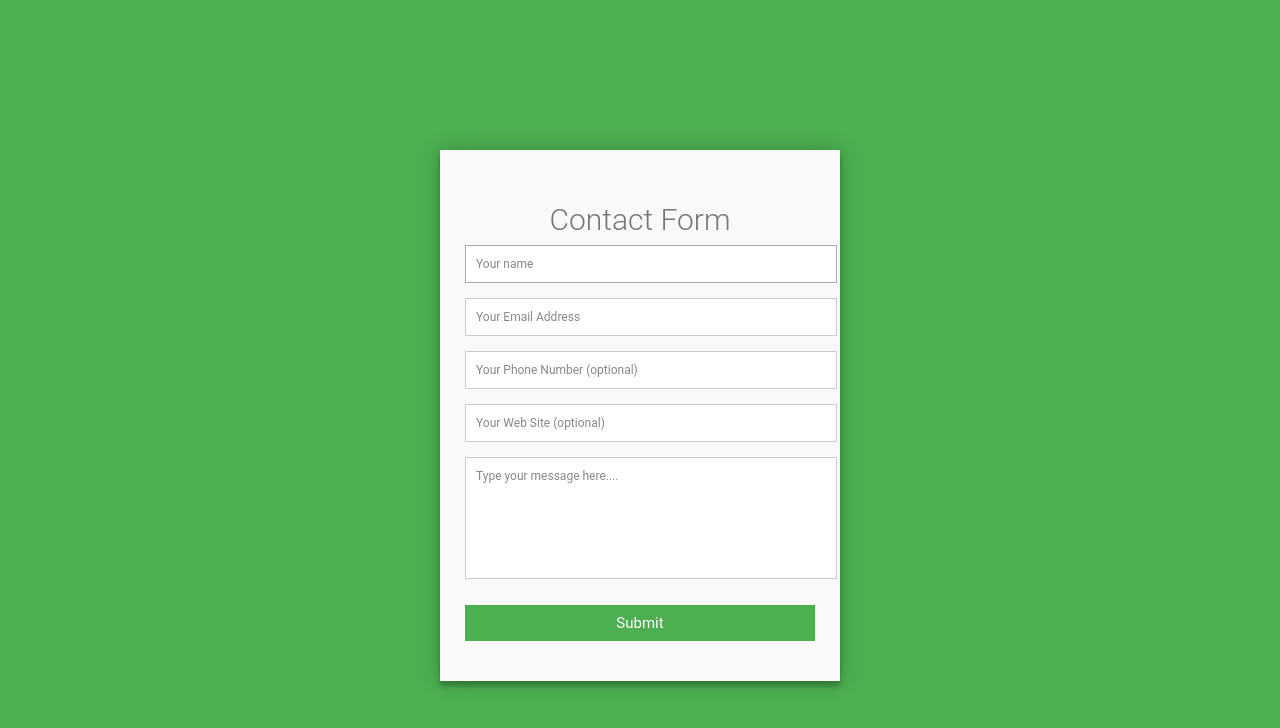
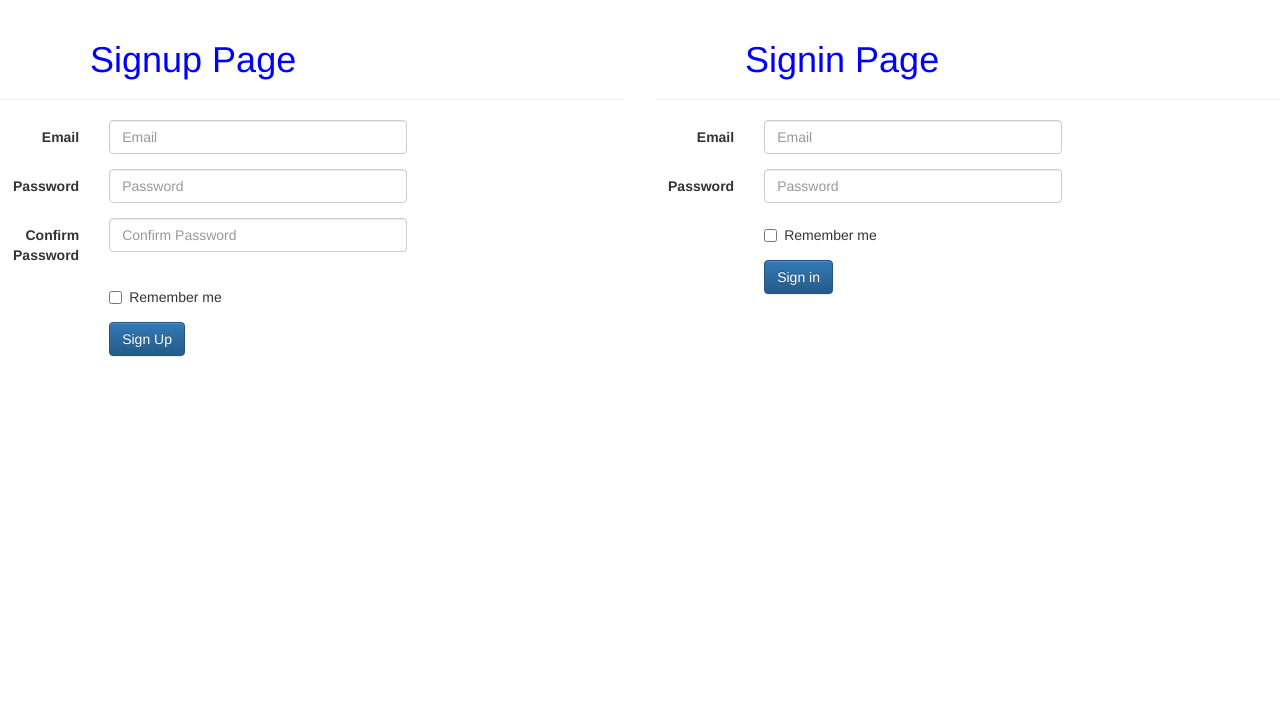
Before and after one commit to Bridgeconn/contact_manager, a React app: page / in a window 1280 px wide. Shown: the top 728 px of the page. Built offline with nearby package versions, Linux system fonts and the light colour scheme.

Commit message:
Signup and Sign in Static

```diff
--- a/App.js
+++ b/App.js
@@ -1,9 +1,11 @@
 import React from 'react';
+import ContactManager from './ContactManager';
 
 class App extends React.Component {
    render() {
       return (
          <div>
+         <ContactManager />
          </div>
       );
    }
--- /dev/null
+++ b/ContactManager.js
@@ -0,0 +1,101 @@
+import React from 'react';
+import {Form} from 'react-bootstrap';
+import {FormGroup} from 'react-bootstrap';
+import {Col} from 'react-bootstrap';
+import {ControlLabel} from 'react-bootstrap';
+import {FormControl} from 'react-bootstrap';
+import {Checkbox} from 'react-bootstrap';
+import {Button} from 'react-bootstrap';
+import {PageHeader} from 'react-bootstrap';
+
+class App extends React.Component {
+  constructor(props) {
+     super(props);
+
+     this.state = {
+        data: 'Initial data...'
+     }
+
+     this.confirm = this.confirm.bind(this);
+
+
+  };
+  confirm(e) {
+    e.preventDefault();
+    alert('The link was clicked.');
+  }
+   render() {
+     var divStyle = {
+       paddingLeft: "90px",
+       color: "blue"
+     };
+     return (
+         <div className ="row">
+         <div className ="col-md-6">
+          <PageHeader> <h1><span style={divStyle}>Signup Page</span> </h1></PageHeader>
+            <Form horizontal>
+             <FormGroup controlId="formHorizontalEmail">
+               <Col componentClass={ControlLabel} sm={2}> Email </Col>
+               <Col sm={6}>
+                 <FormControl type="email" placeholder="Email" />
+               </Col>
+             </FormGroup>
+             <FormGroup controlId="formHorizontalPassword">
+               <Col componentClass={ControlLabel} sm={2}>Password </Col>
+               <Col sm={6}>
+                <FormControl type="password" placeholder="Password" />
+               </Col>
+             </FormGroup>
+             <FormGroup controlId="formHorizontalPassword">
+               <Col componentClass={ControlLabel} sm={2}>Confirm Password </Col>
+               <Col sm={6}>
+                <FormControl type="password" placeholder="Confirm Password" />
+               </Col>
+             </FormGroup>
+             <FormGroup>
+               <Col smOffset={2} sm={4}>
+                 <Checkbox>Remember me</Checkbox>
+               </Col>
+             </FormGroup>
+
+             <FormGroup>
+               <Col smOffset={2} sm={4}>
+               <input type="submit" className="btn btn-primary" name="submit" onClick = {this.confirm} value="Sign Up" />
+               </Col>
+             </FormGroup>
+              </Form>
+              </div>
+              <div className ="col-md-6">
+              <PageHeader> <span style={divStyle}>  Signin Page </span> </PageHeader>
+              <Form horizontal>
+               <FormGroup controlId="formHorizontalEmail">
+                 <Col componentClass={ControlLabel} sm={2}> Email </Col>
+                 <Col sm={6}>
+                   <FormControl type="email" placeholder="Email" />
+                 </Col>
+               </FormGroup>
+               <FormGroup controlId="formHorizontalPassword">
+                 <Col componentClass={ControlLabel} sm={2}>Password </Col>
+                 <Col sm={6}>
+                  <FormControl type="password" placeholder="Password" />
+                 </Col>
+               </FormGroup>
+               <FormGroup>
+                 <Col smOffset={2} sm={4}>
+                   <Checkbox>Remember me</Checkbox>
+                 </Col>
+               </FormGroup>
+               <FormGroup>
+                 <Col smOffset={2} sm={4}>
+                   <input type="submit" className="btn btn-primary" name="submit" onClick = {this.confirm} value="Sign in" />
+
+                 </Col>
+               </FormGroup>
+                </Form>
+                </div>
+                </div>
+      );
+   }
+}
+
+export default App;
--- a/index.html
+++ b/index.html
@@ -4,34 +4,15 @@
    <head>
       <meta charset = "UTF-8">
       <title>Contact Manager</title>
-      <link rel="stylesheet" type="text/css" href="contact.css">
-   </head>
+      <!-- Latest compiled and minified CSS -->
+      <link rel="stylesheet" href="https://maxcdn.bootstrapcdn.com/bootstrap/latest/css/bootstrap.min.css">
+
+      <!-- Optional theme -->
+      <link rel="stylesheet" href="https://maxcdn.bootstrapcdn.com/bootstrap/latest/css/bootstrap-theme.min.css">   </head>
 
    <body>
       <div id = "app"></div>
       <script src = "index.js"></script>
-      <div class="container">
-       <form id="contact" action="" method="post">
-          <h3>Contact Form</h3>
-          <fieldset>
-            <input placeholder="Your name" type="text" tabindex="1" required autofocus>
-          </fieldset>
-          <fieldset>
-            <input placeholder="Your Email Address" type="email" tabindex="2" required>
-          </fieldset>
-          <fieldset>
-            <input placeholder="Your Phone Number (optional)" type="tel" tabindex="3" required>
-          </fieldset>
-          <fieldset>
-            <input placeholder="Your Web Site (optional)" type="url" tabindex="4" required>
-          </fieldset>
-          <fieldset>
-            <textarea placeholder="Type your message here...." tabindex="5" required></textarea>
-          </fieldset>
-          <fieldset>
-            <button name="submit" type="submit" id="contact-submit" data-submit="...Sending">Submit</button>
-          </fieldset>
-        </form>
     </div>
    </body>
 
--- a/package.json
+++ b/package.json
@@ -18,6 +18,7 @@
   "homepage": "https://github.com/Bridgeconn/contact_manager#readme",
   "dependencies": {
     "react": "^15.4.2",
+    "react-bootstrap": "^0.30.8",
     "react-dom": "^15.4.2",
     "webpack": "^2.2.1",
     "webpack-dev-server": "^2.4.1"
```
